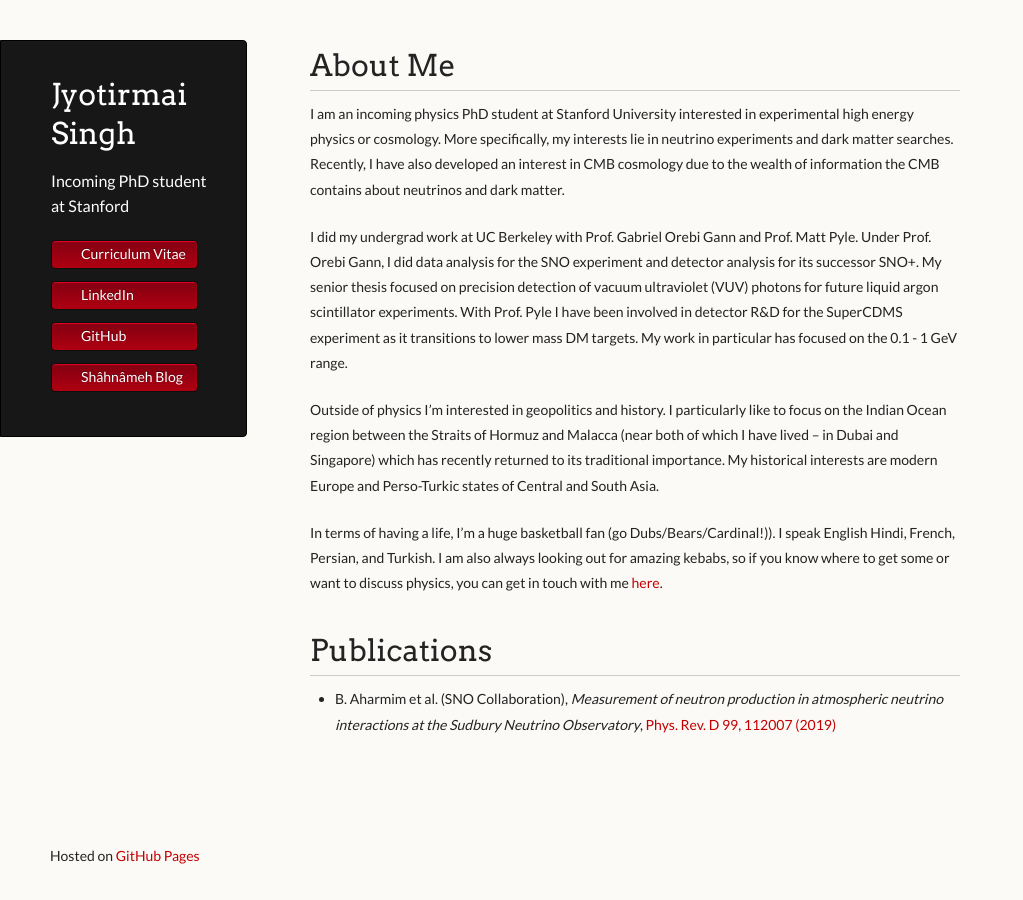
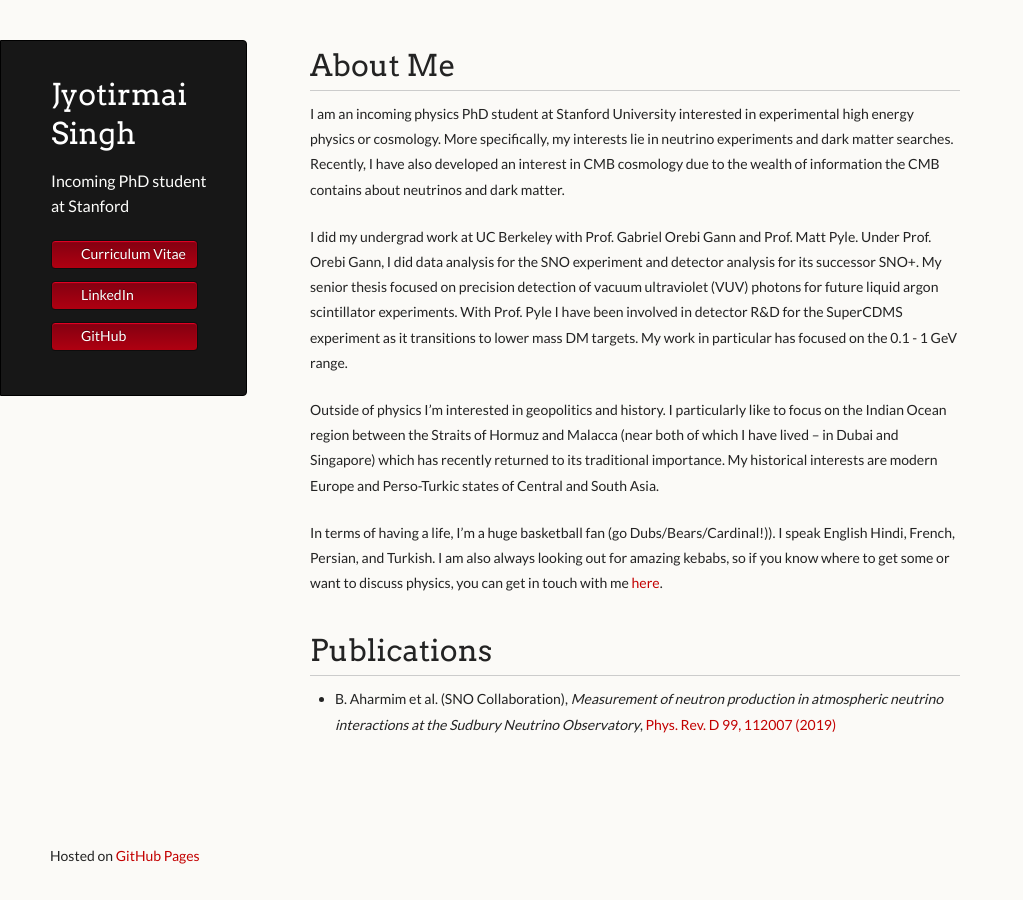
Before and after one commit to joe-singh/joe-singh.github.io, a Jekyll site: the page built from index.md, in a window 1280 px wide. Shown: the whole page, without its empty margins (0-1023 px from the left). Built offline with Jekyll 4.4.1, drawn with Linux system fonts in a browser that asks for light colours.

Commit message:
fix button messup

```diff
--- a/_layouts/default.html
+++ b/_layouts/default.html
@@ -27,7 +27,7 @@
           <li><a class="buttons" href="../Jyotirmai_Singh_CV.pdf">Curriculum Vitae</a></li>
           <li><a class="buttons" href="https://www.linkedin.com/in/jyotirmai-singh/">LinkedIn</a></li>
           <li><a class="buttons" href="{{ site.github.owner_url }}">GitHub</a></li>
-          <li><a class="buttons" href="../shahnameh_blog.html">Shâhnâmeh Blog</a></li>
+          <!--<li><a class="buttons" href="../shahnameh_blog.html">Shâhnâmeh Blog</a></li>-->
           <!--<li><a class="buttons" href="../index.html">Home</a></li>-->
         </ul>
 
```
